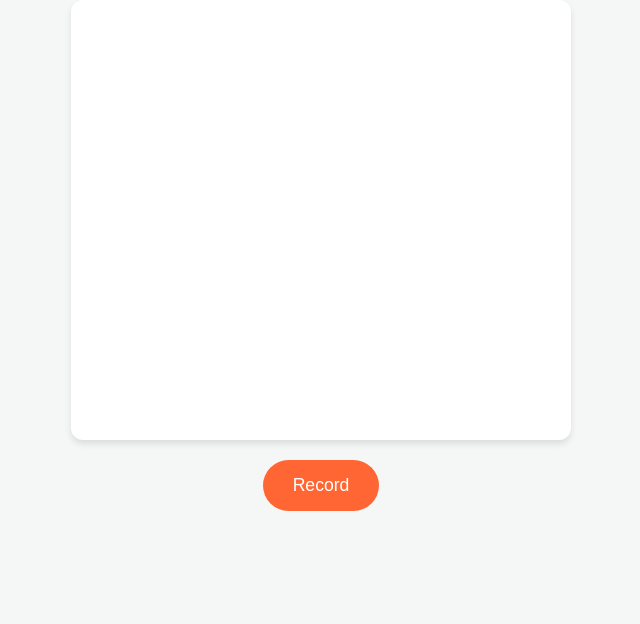
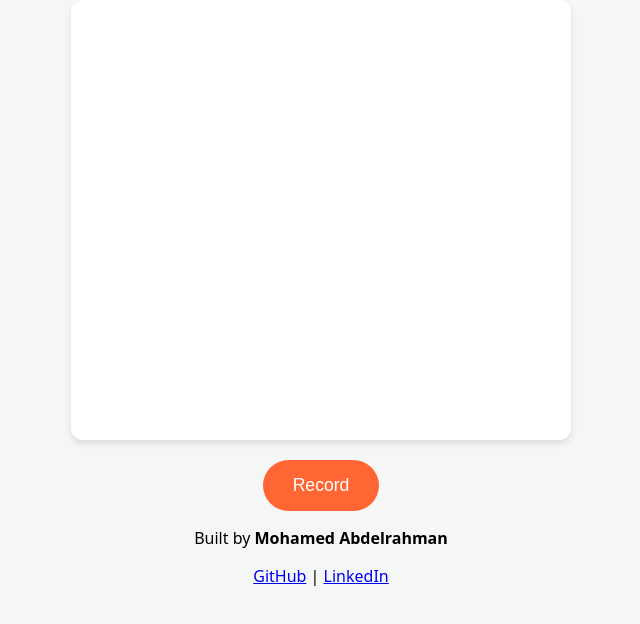
Before and after one commit to mohameds-dev/cf_ai_echo_journal, a website: page echo-journal/public/index.html in a window 1280 px wide. Shown: the part 144-768 px from the top of the page, without its empty margins (319-959 px from the left). Drawn offline with nearby package versions, Linux system fonts and the light colour scheme.

Commit message:
Add footer with my info to UI

```diff
--- a/echo-journal/public/index.html
+++ b/echo-journal/public/index.html
@@ -16,6 +16,15 @@
             <button id="recordBtn" class="btn-main">Record</button>
             <button id="cancelBtn" class="btn-sub hidden">Cancel</button>
         </div>
+
+        <footer class="portfolio-footer">
+            <p>Built by <strong>Mohamed Abdelrahman</strong></p>
+            <div class="links">
+                <a href="https://github.com/mohameds-dev" target="_blank">GitHub</a>
+                <span class="sep">|</span>
+                <a href="https://www.linkedin.com/in/msabdelrahman02/" target="_blank">LinkedIn</a>
+            </div>
+        </footer>
     </div>
     <script src="script.js"></script>
     <script src="https://cdn.jsdelivr.net/npm/marked/marked.min.js"></script>
```
